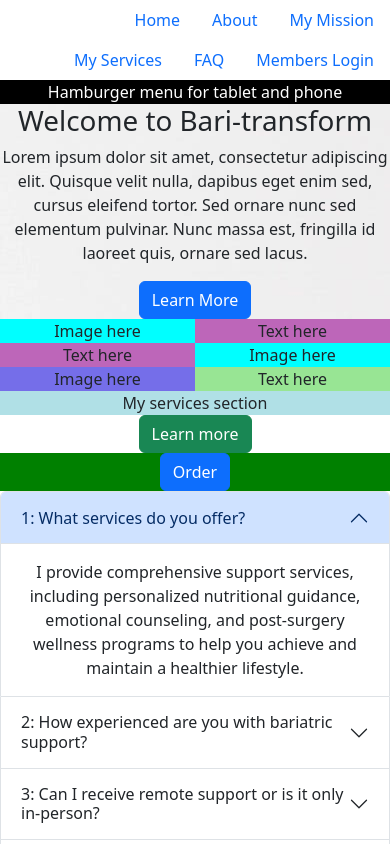
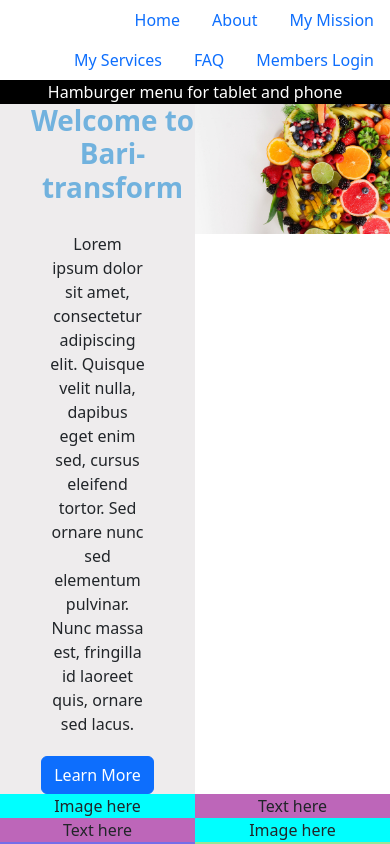
Before and after one commit to emmy-codes/bariatric-support-consulting, a React (Create React App) app: page / in a window 390 px wide. Shown: the top 844 px of the page. Built offline with nearby package versions, Linux system fonts and the light colour scheme.

Commit message:
Update Home component
Try to work around  BS styles, not working on  mobile yet

```diff
--- a/src/App.css
+++ b/src/App.css
@@ -1,3 +1,8 @@
+body {
+  margin: 0;
+  padding: 0;
+}
+
 .App {
   text-align: center;
 }
@@ -15,10 +20,23 @@
 
 /* Websites sections */
 
+.home-header {
+  font-weight: 700;
+  padding-left: 30px;
+  color: #71B2DE;
+}
+
 .home-container {
-  background: url("./media/images/header.jpg");
-  height: 25%;
-  width: 100%;
+  background-color: rgb(238, 236, 237);
+}
+
+.home-text {
+  padding: 20px 50px;
+    margin: auto;
+}
+
+.row>* {
+  padding: 0;
 }
 
 .about-container {
--- a/src/App.js
+++ b/src/App.js
@@ -1,5 +1,5 @@
+import 'bootstrap/dist/css/bootstrap.min.css';
 import './App.css';
-import 'bootstrap/dist/css/bootstrap.min.css';
 import Navigation from '../src/Components/Navigation';
 import HamburgerMenu from '../src/Components/HamburgerMenu';
 import Home from '../src/Components/Home';
--- a/src/Components/Home.js
+++ b/src/Components/Home.js
@@ -1,13 +1,23 @@
-import { Button } from "react-bootstrap";
+import { Button, Row, Col, Container } from "react-bootstrap";
+import banner from "../media/images/header.jpg"
 
 function Home() {
 
     return (
-        <div className="home-container">
-            <h1>Welcome to Bari-transform</h1>
-            <p>Lorem ipsum dolor sit amet, consectetur adipiscing elit. Quisque velit nulla, dapibus eget enim sed, cursus eleifend tortor. Sed ornare nunc sed elementum pulvinar. Nunc massa est, fringilla id laoreet quis, ornare sed lacus.</p>
-            <Button>Learn More</Button>
-        </div>
+        <Container>
+            <Row>
+                <Col className="home-container">
+                    <h1 className="home-header">Welcome to Bari-transform</h1>
+                    <p className="home-text">Lorem ipsum dolor sit amet, consectetur adipiscing elit.
+                        Quisque velit nulla, dapibus eget enim sed, cursus eleifend tortor.
+                        Sed ornare nunc sed elementum pulvinar. Nunc massa est, fringilla id laoreet quis, ornare sed lacus.</p>
+                    <Button>Learn More</Button>
+                </Col>
+                <Col>
+                    <img src={banner} className="img-fluid" alt="a fruit platter with citrus fruits and berries"/>
+                </Col>
+            </Row>
+        </Container >
     );
 };
 
```
